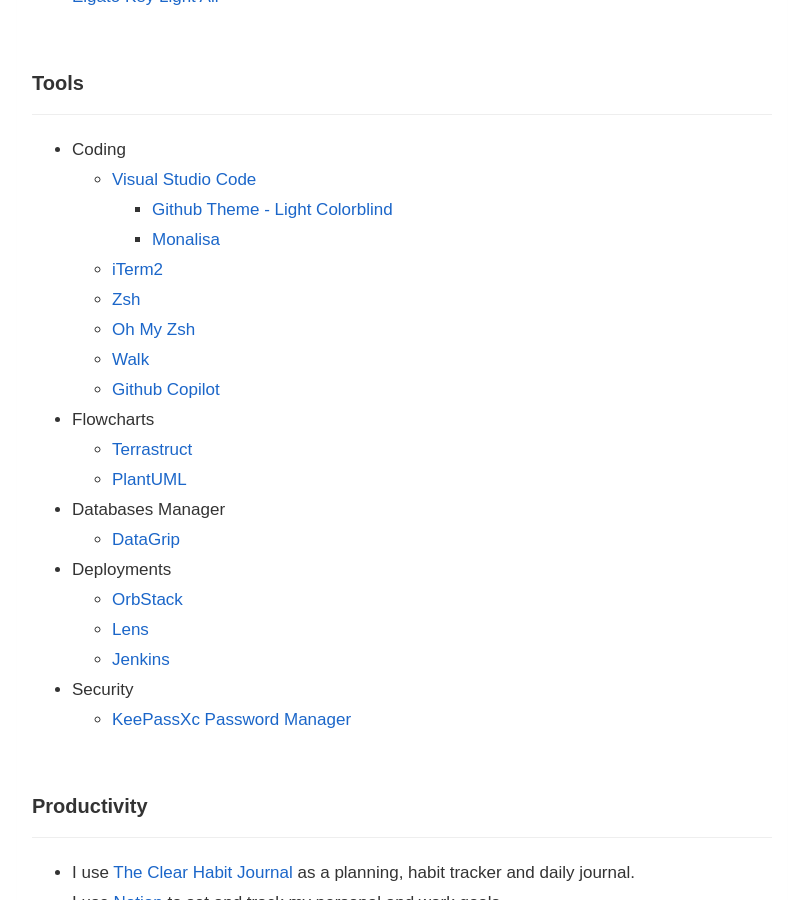
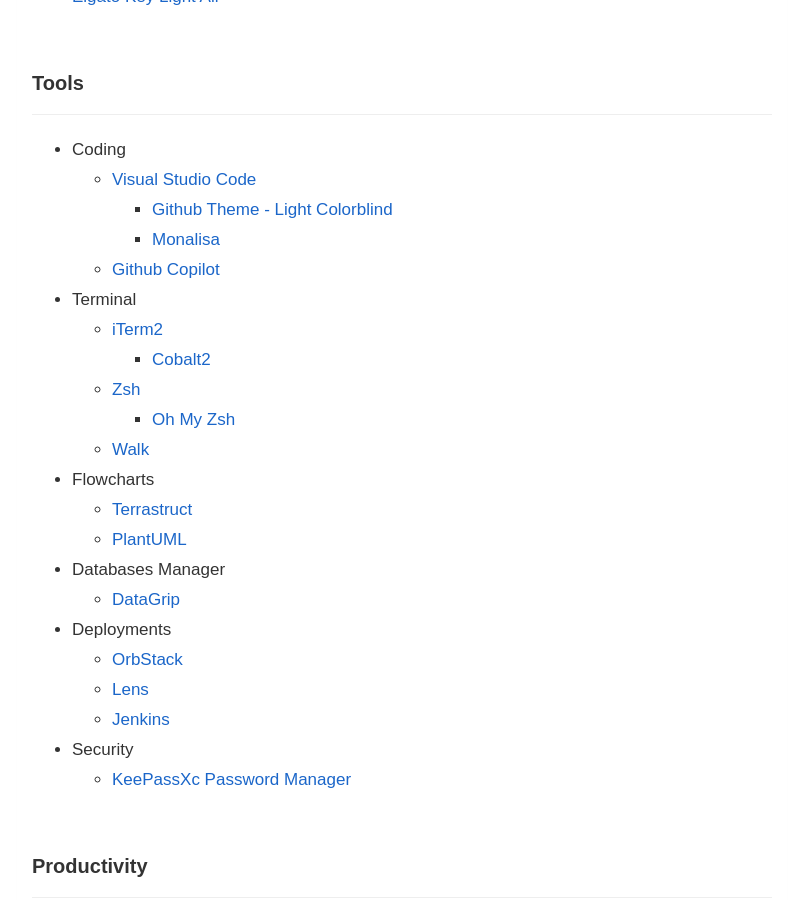
Before and after one commit to jfernancordova/jfernancordova.github.io, a Jekyll site: the page built from _posts/2023-01-05-how-i-work.md, in a window 1280 px wide and 900 px high, scrolled down 946 px. Shown: the whole window, without its empty margins (238-1041 px from the left). Built offline with Jekyll 4.4.1, drawn with Linux system fonts in a browser that asks for light colours; nearby versions of some CDN libraries; comment, search, counter and statistics services are not loaded.

Commit message:
Add new tools and themes

```diff
--- a/_posts/2023-01-05-how-i-work.md
+++ b/_posts/2023-01-05-how-i-work.md
@@ -43,11 +43,13 @@
   - [Visual Studio Code](https://code.visualstudio.com/)
     - [Github Theme - Light Colorblind](https://marketplace.visualstudio.com/items?itemName=GitHub.github-vscode-theme)
     - [Monalisa](https://www.monolisa.dev/)
+  - [Github Copilot](https://github.com/features/copilot)
+* Terminal
   - [iTerm2](https://iterm2.com/)
+    - [Cobalt2](https://github.com/wesbos/Cobalt2-iterm)
   - [Zsh](https://www.zsh.org/)
-  - [Oh My Zsh](https://ohmyz.sh/)
+    - [Oh My Zsh](https://ohmyz.sh/)
   - [Walk](https://github.com/antonmedv/walk)
-  - [Github Copilot](https://github.com/features/copilot)
 * Flowcharts
   - [Terrastruct](https://www.terrastruct.com/)
   - [PlantUML](https://github.com/plantuml/plantuml)
```
